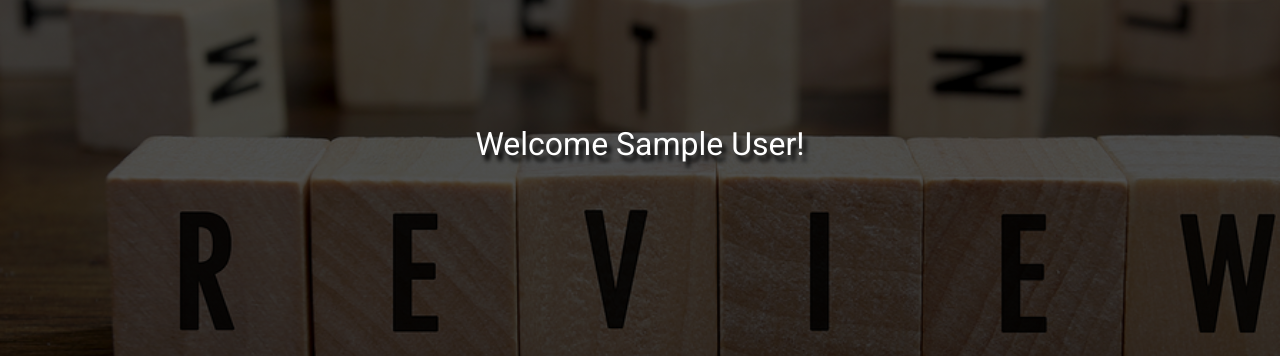
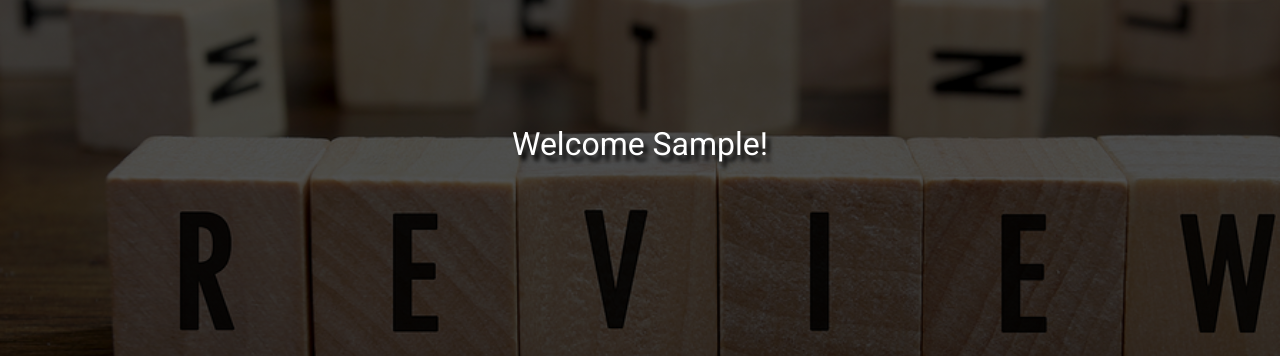
Before and after one commit to shalearkane/DailyReview, a Django app: page / in a window 1280 px wide. Shown: the part 56-412 px from the top of the page. Run offline with Django 4.2, Linux system fonts and the light colour scheme; the visitor is signed in with stand-in values (Sample User, id 1); some libraries are stand-ins or nearby versions.

Commit message:
removed last name from home page

```diff
--- a/templates/index.html
+++ b/templates/index.html
@@ -8,7 +8,7 @@
     <body>
         {% if user.is_authenticated %}
             <div class="welcome">
-                <p>Welcome {{ user.first_name }} {{ user.last_name }}!</p>
+                <p>Welcome {{ user.first_name }}!</p>
             </div>
         {% else %}
             <a href="{% provider_login_url 'google' %}"
```
